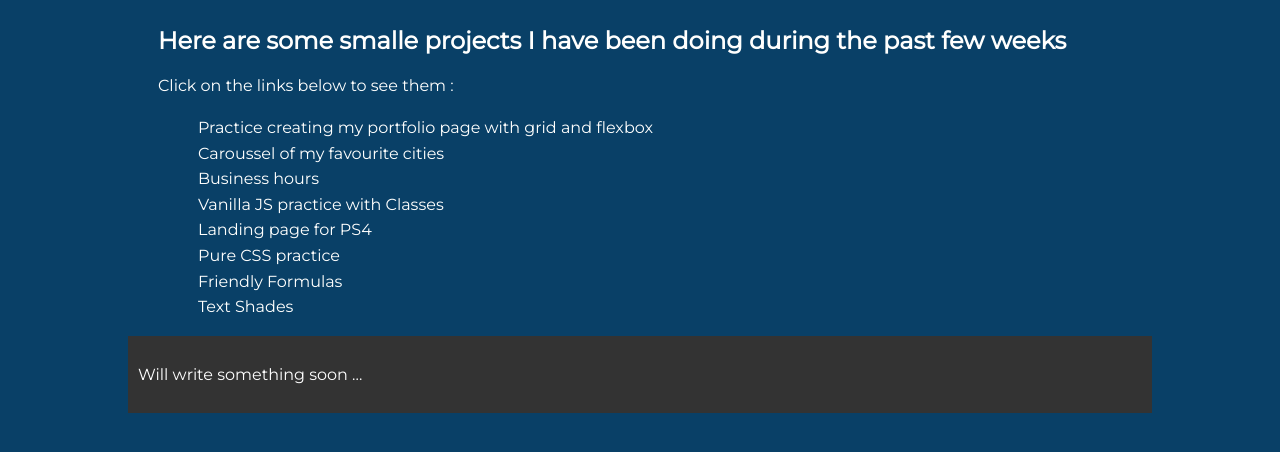
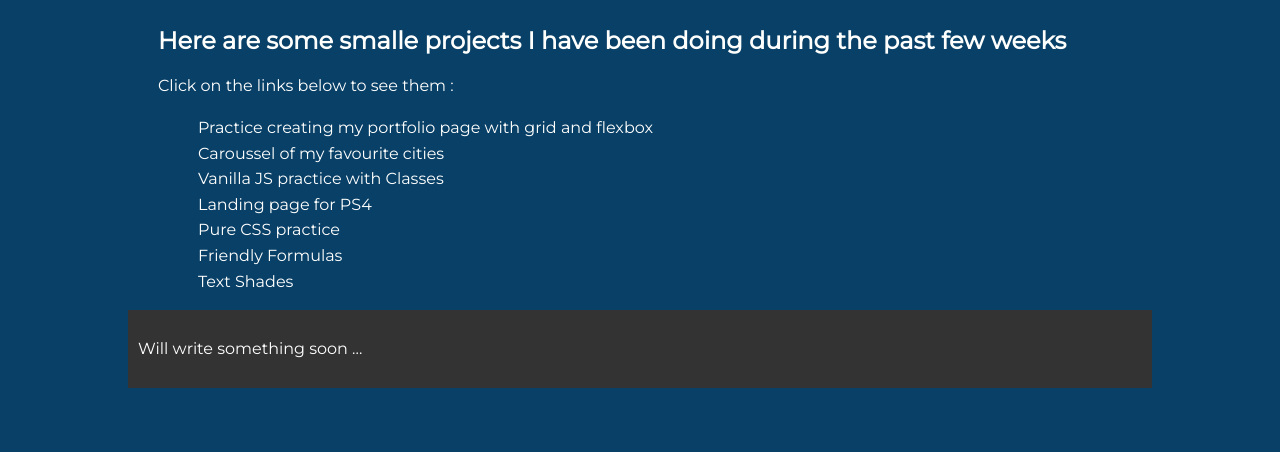
Before and after one commit to agorodinskaya/cssPractice, a plain HTML site: page index.html in a window 1280 px wide. Shown: the part 448-900 px from the top of the page. Drawn offline with Linux system fonts and the light colour scheme.

Commit message:
links update

```diff
--- a/index.html
+++ b/index.html
@@ -45,7 +45,6 @@
           <li>
             <a href="caroussel/index.html">Caroussel of my favourite cities</a>
           </li>
-          <li><a href="business hours/index.html">Business hours</a></li>
           <li>
             <a href="booklist/index.html">Vanilla JS practice with Classes</a>
           </li>
```
